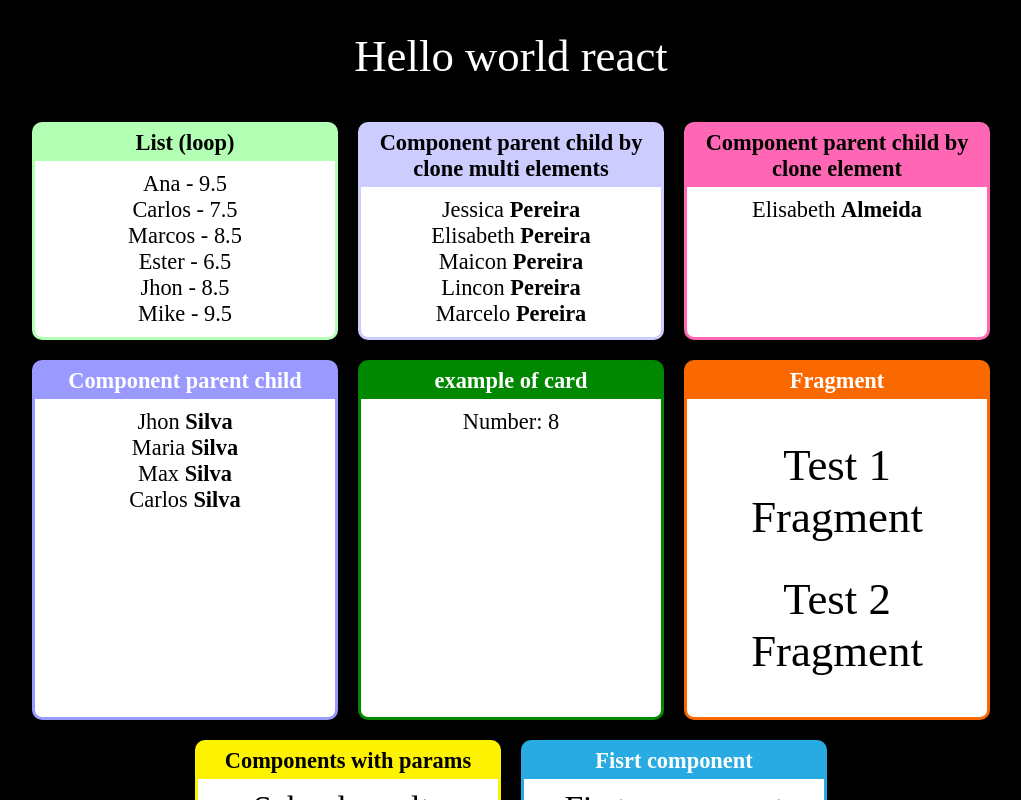
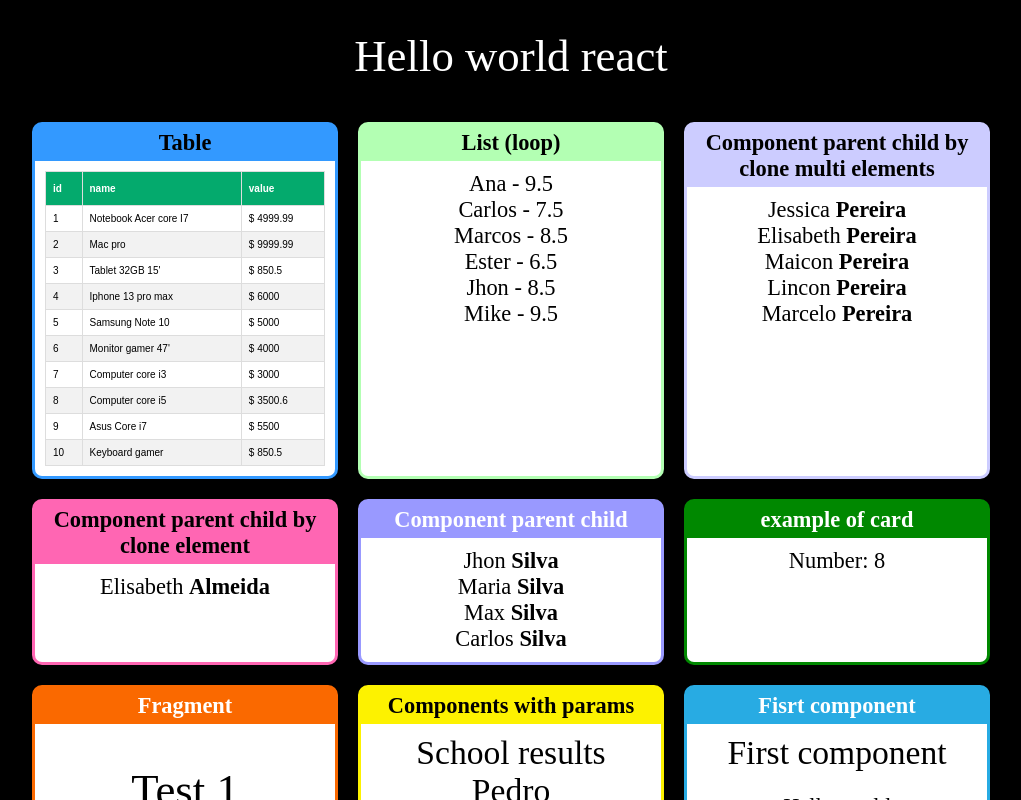
Before and after one commit to bbnsdevelop/react-zero-advanced, a React (Create React App) app in the folder fundamentals/: page / in a window 1280 px wide. Shown: the top 800 px of the page, without its empty margins (129-1150 px from the left). Built offline with nearby package versions, Linux system fonts and the light colour scheme.

Commit message:
chore: table

```diff
--- a/fundamentals/src/App.jsx
+++ b/fundamentals/src/App.jsx
@@ -12,6 +12,7 @@ import ParentByCloneOneElementPropsChildren from './components/basic/component-s
 import ParentByCloneMultElementsPropsChildren from './components/basic/component-structure/ParentByCloneMultElementsPropsChildren';
 import Child from "./components/basic/component-structure/Child";
 import ListStudent from "./components/basic/ListStudent";
+import ProductComponent from "./components/basic/ProductComponent";
 
 // eslint-disable-next-line import/no-anonymous-default-export
 export default (_) => (
@@ -20,6 +21,10 @@ export default (_) => (
     <h1>Hello world react</h1>
 
     <div className="Cards">
+
+      <Card title="Table" color="#3399ff" textColor="#000000">
+        <ProductComponent></ProductComponent>
+      </Card>
 
       <Card title="List (loop)" color="#b3ffb3" textColor="#000000">
         <ListStudent></ListStudent>
--- /dev/null
+++ b/fundamentals/src/components/basic/ProductComponent.jsx
@@ -0,0 +1,31 @@
+import React from "react";
+import products from "../../mock/data/products";
+import "./ProductStyle.css";
+
+const ProductComponent = (props) => {
+    const trTd = products.map(p => {
+        return (
+            <tr key={p.id}>
+                <td>{p.id}</td>
+                <td>{p.name}</td>
+                <td>$ {p.value}</td>
+            </tr>
+        );
+    });
+    return (
+        <table className="ProductComponent">
+            <thead>
+                <tr>
+                    <th>id</th>
+                    <th>name</th>
+                    <th>value</th>
+                </tr>
+            </thead>
+            <tbody>
+                {trTd}
+            </tbody>
+        </table>
+    );
+};
+
+export default ProductComponent;
--- /dev/null
+++ b/fundamentals/src/components/basic/ProductStyle.css
@@ -0,0 +1,28 @@
+.ProductComponent {
+    font-family: Arial, Helvetica, sans-serif;
+    border-collapse: collapse;
+    width: 100%;
+    font-size: 10px;
+    text-align: left;
+}
+
+.ProductComponent td, .ProductComponent th {
+    border: 1px solid #ddd;
+    padding: 7px;
+}
+
+.ProductComponent tbody tr:nth-child(even){
+    background-color: #f2f2f2;
+}
+
+.ProductComponent tbody tr:hover {
+    background-color: #ddd;
+}
+
+.ProductComponent th {
+    padding-top: 11px;
+    padding-bottom: 11px;
+    text-align: left;
+    background-color: #04AA6D;
+    color: white;
+}
--- /dev/null
+++ b/fundamentals/src/mock/data/products.js
@@ -0,0 +1,12 @@
+export default [
+    { id: 1, name: "Notebook Acer core I7", value: 4999.99},
+    { id: 2, name: "Mac pro", value: 9999.99},
+    { id: 3, name: "Tablet 32GB 15'", value: 850.50},
+    { id: 4, name: "Iphone 13 pro max", value: 6000.00},
+    { id: 5, name: "Samsung Note 10", value: 5000.00},
+    { id: 6, name: "Monitor gamer 47'", value: 4000.00},
+    { id: 7, name: "Computer core i3", value: 3000.00},
+    { id: 8, name: "Computer core i5", value: 3500.60},
+    { id: 9, name: "Asus Core i7", value: 5500.00},
+    { id: 10, name: "Keyboard gamer", value: 850.50}
+]
```
